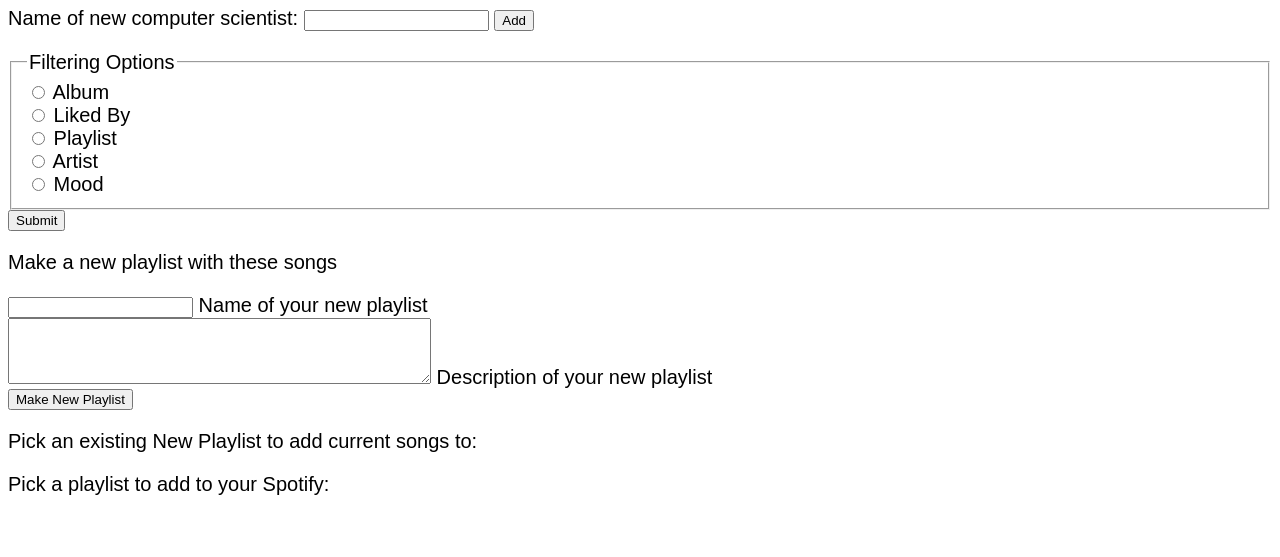
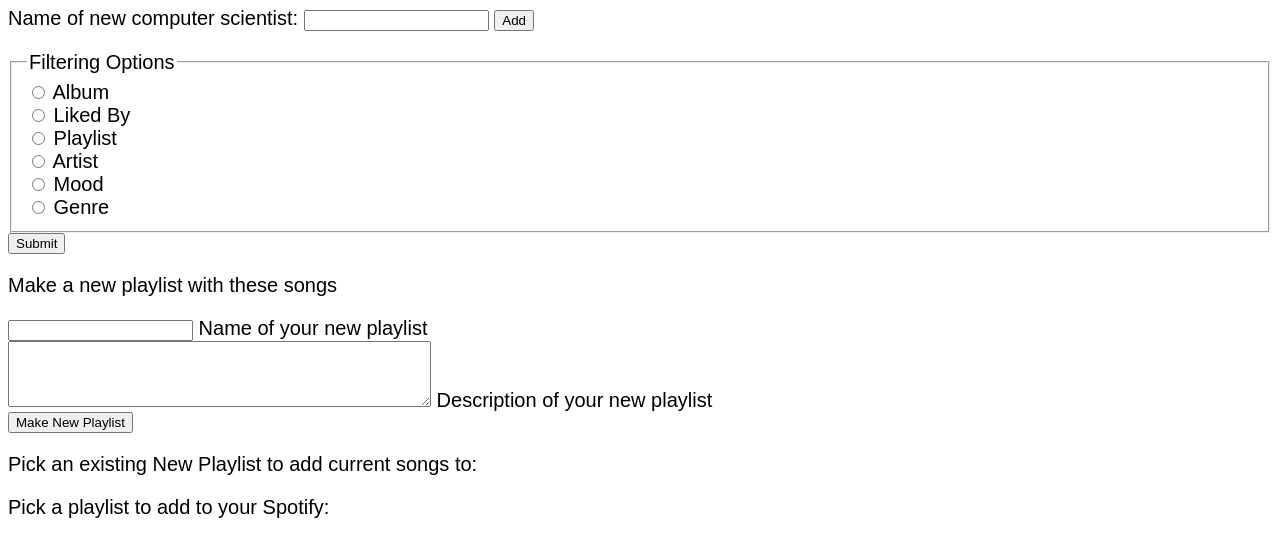
Before and after one commit to Aiko346/MusicDatabaseProj, a Flask app: page / in a window 1280 px wide. Shown: the part 159-716 px from the top of the page. Run offline with Flask 2, Linux system fonts and the light colour scheme; parts of the project's set-up code (start-up, migrations or seed data) failed here and were passed over; some libraries are stand-ins or nearby versions.

Commit message:
Add genre filter

```diff
--- a/server.py
+++ b/server.py
@@ -56,21 +56,6 @@ DATABASEURI = "postgresql://na2852:1353@34.75.94.195/proj1part2"
 #
 engine = create_engine(DATABASEURI)
 
-#
-# Example of running queries in your database
-# Note that this will probably not work if you already have a table named 'test' in your database, containing meaningful data. This is only an example showing you how to run queries in your database using SQLAlchemy.
-#
-engine.execute("""CREATE TABLE IF NOT EXISTS test (
-  id serial,
-  name text
-);""")
-# engine.execute("""INSERT INTO test(name) VALUES ('grace hopper'), ('alan turing'), ('ada lovelace');""")
-
-# track current filter params in session
-# format session.filter_yes={playlist: [], song: [], mood: [], artist:[], album[], liked_by[]}
-# format session.filter_no={playlist: [], song: [], mood: [], artist:[], album[], liked_by[]}
-
-
 @app.before_request
 def before_request():
   """
@@ -100,7 +85,6 @@ def teardown_request(exception):
     pass
 
 
-#
 # @app.route is a decorator around index() that means:
 #   run index() whenever the user tries to access the "/" path using a GET request
 #
@@ -125,15 +109,6 @@ def index():
   See its API: https://flask.palletsprojects.com/en/2.0.x/api/?highlight=incoming%20request%20data
 
   """
-
-  # else:
-  #   print('no username')
-  # DEBUG: this is debugging code to see what request looks like
-  # print(request.args)
-
-  #
-  # example of a database query
-  #
   tracks = []
   if request.method == 'POST':
     tracks = filter()
@@ -143,6 +118,7 @@ def index():
   album_options = []
   artist_options = []
   mood_options = []
+  genre_options = []
   if 'username' in session:
     print(session['username'])
     cursor = g.conn.execute(
@@ -202,6 +178,18 @@ def index():
       # can also be accessed using result[0]
       mood_options.append({'name': result['name']})
 
+    # all genres from this user
+    cursor = g.conn.execute(
+    """
+    SELECT DISTINCT I.genre
+    FROM Genres G, existing_user_playlists E, Saved_To S, Is_In I, Is_On O
+    WHERE I.artist_id=O.artist_id AND O.track_id=S.track_id AND S.existing_playlist_id=E.id
+    AND E.username=%s
+    """, session['username'])
+    for result in cursor:
+      # can also be accessed using result[0]
+      genre_options.append({'name': result['genre']})
+
     cursor.close()
 
   #
@@ -233,7 +221,7 @@ def index():
   # testlist = ["a", "b", "c"]
   # album_options = [{"id": "a", "name": "aname"}, {"id": "b", "name": "bname"}]
 
-  context = dict(tracks=tracks, liked_by_options=liked_by_options, mood_options=mood_options,
+  context = dict(genre_options=genre_options, tracks=tracks, liked_by_options=liked_by_options, mood_options=mood_options,
                  album_options=album_options, playlist_options=playlist_options, artist_options=artist_options)
 
   #
@@ -289,8 +277,6 @@ def data_processing():
           "client_id": client_id, "client_secret": client_secret
   })
 
-  # r = result.json()
-  print()
   r = result.json()
 
   session["access_token"] = r["access_token"]
@@ -324,7 +310,6 @@ def fill_home():  # put data from spotify into SQL
 
     playlist = playlist_data["tracks"]
 
-    print(playlist_data["name"])
     try:
       g.conn.execute(
         '''INSERT INTO Existing_User_Playlists (id, username, name, length) VALUES
@@ -336,7 +321,7 @@ def fill_home():  # put data from spotify into SQL
 
     count = 0 #added to limit download time. In the future, could be made more efficient by combining inserts.
     while playlist != None and count <= 40:
-      print("playlist")
+
       for track_info in playlist["items"]:
           count = count + 1
           track = track_info["track"]
@@ -429,7 +414,7 @@ def fill_home():  # put data from spotify into SQL
 
 @app.route('/add-friend', methods=["GET", "POST"])
 def add_friend():
-    print("adding_friend")
+
     if request.method == 'POST':
       # refresh access token (only valid for about an hour)
       result = requests.post(url="https://accounts.spotify.com/api/token", data={
@@ -501,12 +486,12 @@ def register():
 
 
 def filter():
-  requested = {"B": [], "L": [], "P": [], "R": [], "M":[]}
+  requested = {"B": [], "L": [], "P": [], "R": [], "M":[], "G": []}
   results = []
   for option in request.form.keys():
     if option[0] in requested.keys():
       requested[option[0]].append(request.form[option])
-  print(requested)
+
   #albums
   album_track_ids = set()
   for album in requested["B"]:
@@ -553,7 +538,7 @@ def filter():
       update_set(playlist_ids, cursor)
   if len(requested["P"]) > 0:
     results.append(playlist_ids)
-    print(playlist_ids)
+
 
   #artists
   artist_track_ids = set()
@@ -571,7 +556,7 @@ def filter():
       update_set( artist_track_ids, cursor)
   if len(requested["R"]) > 0:
     results.append( artist_track_ids)
-    print(artist_track_ids)
+
   #moods
   mood_track_ids = set()
   for mood in requested["M"]:
@@ -589,10 +574,27 @@ def filter():
   if len(requested["M"]) > 0:
     results.append(mood_track_ids)
 
+  #genres
+  genre_track_ids = set()
+  for genre in requested["G"]:
+      cursor = g.conn.execute(
+      """
+      SELECT S.track_id AS id
+      FROM saved_to S, existing_user_playlists E
+      WHERE E.username=%s AND E.id = S.existing_playlist_id
+      INTERSECT
+      SELECT O.track_id
+      FROM Is_In I, Is_On O
+      WHERE I.genre=%s AND I.artist_id=O.artist_id
+      """, session['username'], genre)
+      update_set(genre_track_ids, cursor)
+  if len(requested["G"]) > 0:
+    results.append(genre_track_ids)
+
   #find intersection of filters that had any selections
   track_ids = set()
   #if nothing selected, show all tracks on user's stored playlists
-  print(results)
+
   if len(results) == 0:
     cursor = g.conn.execute(
       """
--- a/templates/index.html
+++ b/templates/index.html
@@ -9,15 +9,6 @@
 
 <body>
   <h1>Welcome to Playlist Filter!</h1>
-  <!-- <div>{{data}}</div>
-  <div>{{testlist}}</div>
-  <div>
-    {% for n in data %}
-    <div>{{n}}</div>
-    {% endfor %}
-  </div> -->
-
-
 
   <p><a href="register">Register</a></p>
 
@@ -46,7 +37,7 @@
   </form>
 
 
-
+  <p></p>
   <form method="POST" action="/" id="filtering-form">
     <fieldset>
       <legend>Filtering Options</legend>
@@ -60,6 +51,8 @@
       <label for="artist">Artist</label><br>
       <input type="radio" id="mood" name="filter_option" value="mood">
       <label for="mood">Mood</label><br>
+      <input type="radio" id="genre" name="filter_option" value="genre">
+      <label for="genre">Genre</label><br>
     </fieldset>
     <fieldset id="album-options">
       {% for n in album_options %}
@@ -91,6 +84,12 @@
       <label for="{{ n.name }}">{{ n["name"] }}</label><br>
       {% endfor %}
     </fieldset>
+    <fieldset id="genre-options">
+      {% for n in genre_options %}
+      <input type="checkbox" id="{{ n.name }}" name="{{ 'G' ~ loop.index }}" value="{{ n.name }}">
+      <label for="{{ n.name }}">{{ n["name"] }}</label><br>
+      {% endfor %}
+    </fieldset>
     <input type="submit" value="Submit">
   </form>
 
@@ -117,7 +116,7 @@
   <script src="jquery.js"></script>
   <script>
     $(document).ready(function () {
-      let options = ["album", "liked-by", "playlist", "artist", "mood"];
+      let options = ["album", "liked-by", "playlist", "artist", "mood", "genre"];
       options.forEach(function (option) {
         $("#"+option+"-options").hide();
       });
```
